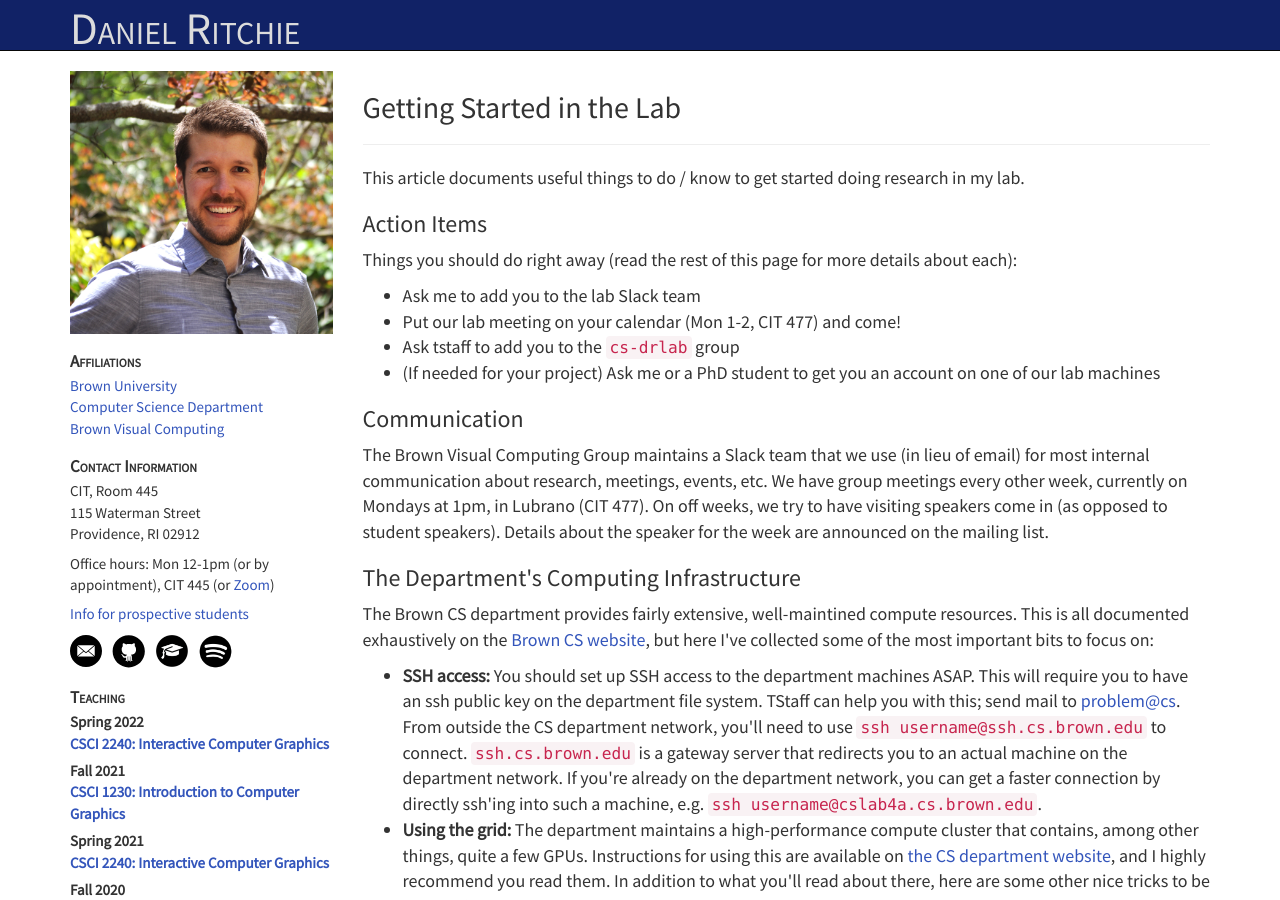
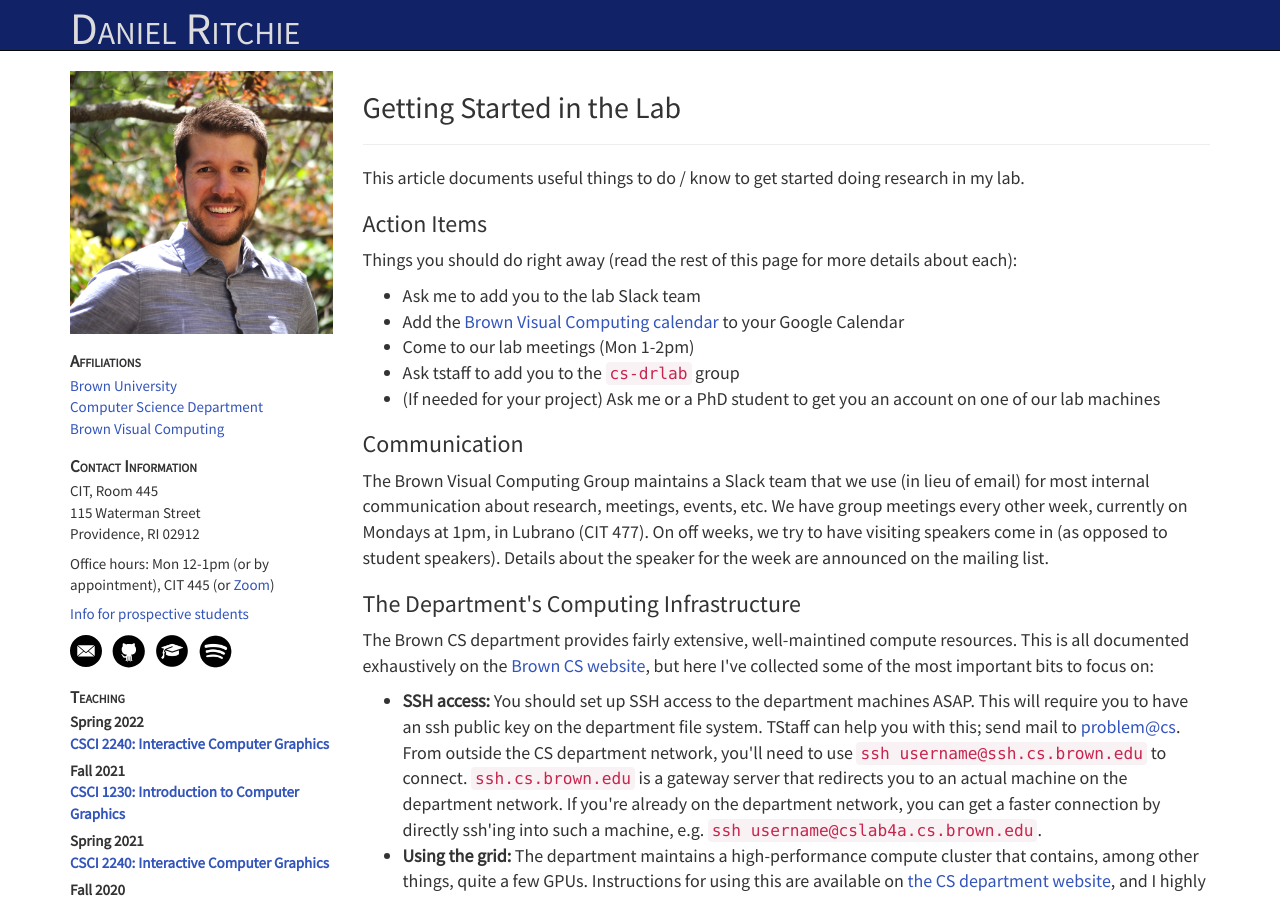
Before and after one commit to dritchie/dritchie.github.io, a Jekyll site: the page built from getting_started.html, in a window 1280 px wide and 900 px high. Built offline with Jekyll 4.4.1, drawn with Linux system fonts in a browser that asks for light colours.

Commit message:
Add cal link

```diff
--- a/getting_started.html
+++ b/getting_started.html
@@ -15,7 +15,8 @@ layout: post
 <ul>
     <li>Ask me to add you to the lab Slack team</li>
     <!-- <li>Ask me to add you to the lab mailing list</li> -->
-    <li>Put our lab meeting on your calendar (Mon 1-2, CIT 477) and come!</li>
+    <li>Add the <a href='https://calendar.google.com/calendar/u/1?cid=YnJvd24uZWR1X29pb3FzazhiZmFwNXVhMWlkanBobGUyMzUwQGdyb3VwLmNhbGVuZGFyLmdvb2dsZS5jb20'>Brown Visual Computing calendar</a> to your Google Calendar</li>
+    <li>Come to our lab meetings (Mon 1-2pm)</li>
     <li>Ask tstaff to add you to the <code>cs-drlab</code> group</li>
     <li>(If needed for your project) Ask me or a PhD student to get you an account on one of our lab machines</li>
 </ul>
```
